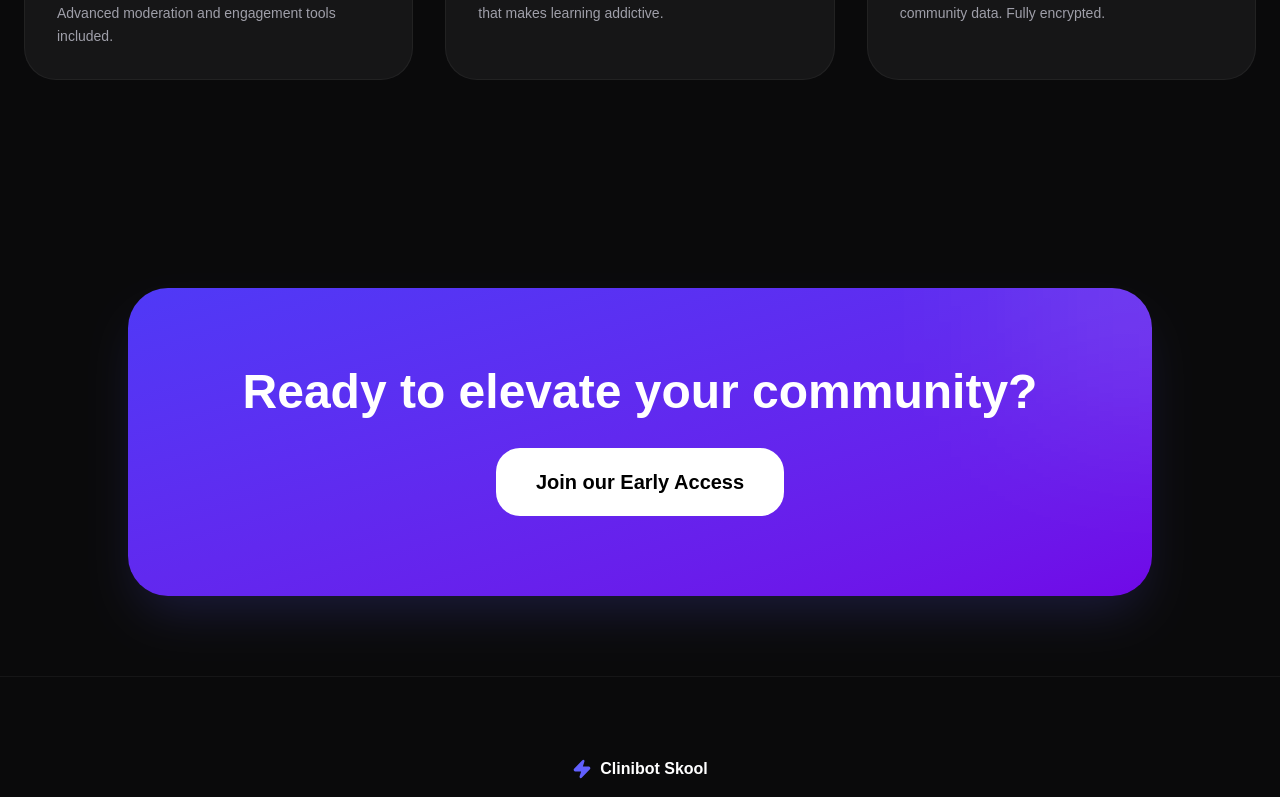
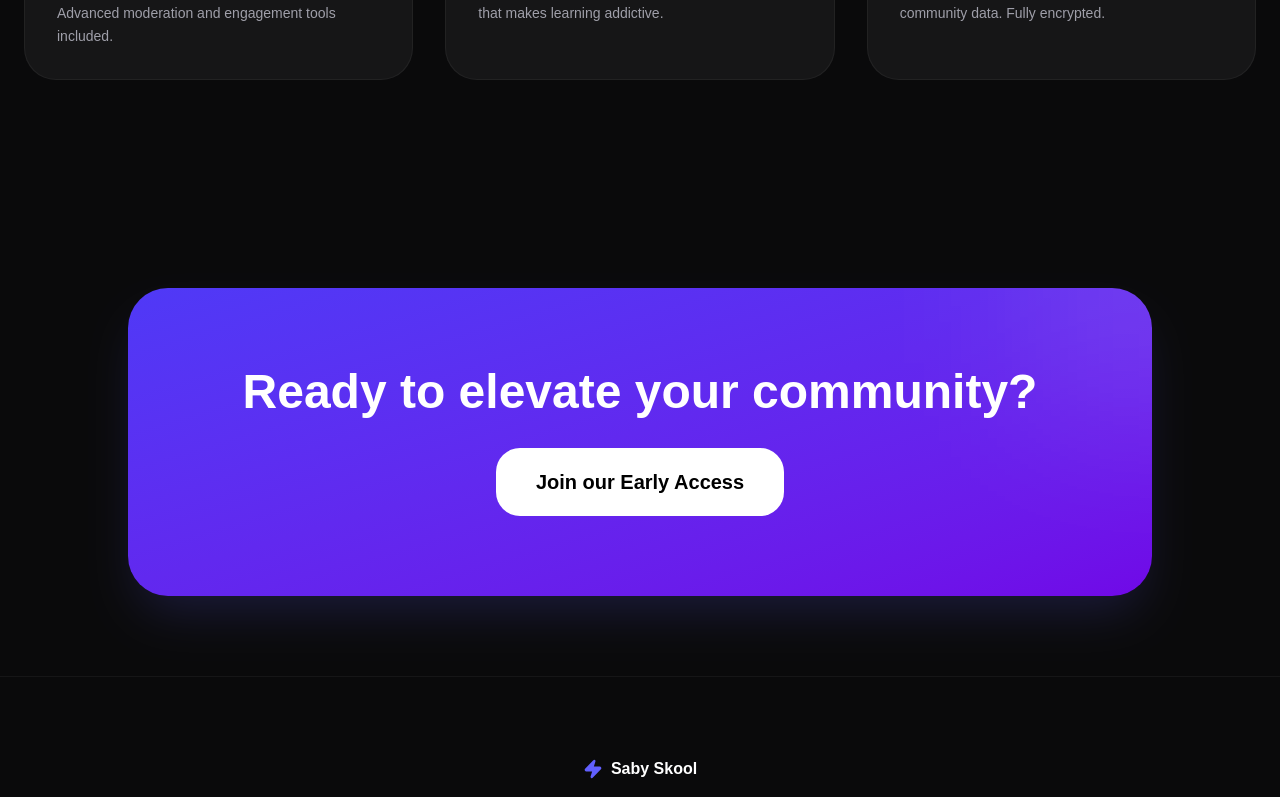
Before and after one commit to Clinibot/skool, a Next.js app: page / in a window 1280 px wide. Shown: the part 2000-2797 px from the top of the page. Built offline with nearby package versions, Linux system fonts and the light colour scheme.

Commit message:
Update landing page branding to Saby and wire up navigation links

```diff
--- a/src/app/page.tsx
+++ b/src/app/page.tsx
@@ -2,6 +2,7 @@
 
 import { motion } from "framer-motion";
 import { Users, GraduationCap, Layout, ArrowRight, Zap, Shield, Star } from "lucide-react";
+import Link from "next/link";
 
 export default function LandingPage() {
   return (
@@ -13,16 +14,16 @@ export default function LandingPage() {
             <div className="w-10 h-10 bg-gradient-to-tr from-indigo-600 to-violet-600 rounded-xl flex items-center justify-center shadow-lg shadow-indigo-500/20">
               <Zap className="w-6 h-6 text-white fill-white" />
             </div>
-            <span className="text-xl font-bold tracking-tight">Clinibot <span className="text-indigo-500">Skool</span></span>
+            <span className="text-xl font-bold tracking-tight">Saby <span className="text-indigo-500">Skool</span></span>
           </div>
           <div className="hidden md:flex items-center gap-8 text-sm font-medium text-zinc-400">
             <a href="#" className="hover:text-white transition-colors">Features</a>
             <a href="#" className="hover:text-white transition-colors">Pricing</a>
             <a href="#" className="hover:text-white transition-colors">Testimonials</a>
           </div>
-          <button className="px-6 py-2.5 bg-white text-black rounded-full font-semibold text-sm hover:bg-zinc-200 transition-all shadow-xl shadow-white/5">
+          <Link href="/register" className="px-6 py-2.5 bg-white text-black rounded-full font-semibold text-sm hover:bg-zinc-200 transition-all shadow-xl shadow-white/5">
             Get Started
-          </button>
+          </Link>
         </div>
       </nav>
 
@@ -47,10 +48,10 @@ export default function LandingPage() {
               Everything you love about Skool, reimagined with a high-end interface, powerful automation, and deep customization.
             </p>
             <div className="flex flex-col sm:flex-row items-center justify-center gap-4">
-              <button className="w-full sm:w-auto px-8 py-4 bg-indigo-600 hover:bg-indigo-500 text-white rounded-2xl font-bold text-lg transition-all flex items-center justify-center gap-2 shadow-2xl shadow-indigo-600/30 group">
+              <Link href="/register" className="w-full sm:w-auto px-8 py-4 bg-indigo-600 hover:bg-indigo-500 text-white rounded-2xl font-bold text-lg transition-all flex items-center justify-center gap-2 shadow-2xl shadow-indigo-600/30 group">
                 Create My Community
                 <ArrowRight className="w-5 h-5 group-hover:translate-x-1 transition-transform" />
-              </button>
+              </Link>
               <button className="w-full sm:w-auto px-8 py-4 bg-white/5 hover:bg-white/10 border border-white/10 text-white rounded-2xl font-bold text-lg transition-all">
                 Watch Demo
               </button>
@@ -135,9 +136,9 @@ export default function LandingPage() {
         <div className="max-w-5xl mx-auto bg-gradient-to-br from-indigo-600 to-violet-700 rounded-[40px] p-12 md:p-20 text-center relative overflow-hidden shadow-2xl shadow-indigo-500/20">
           <div className="absolute top-0 right-0 w-64 h-64 bg-white/10 blur-[80px] -translate-y-1/2 translate-x-1/2" />
           <h2 className="text-4xl md:text-5xl font-black mb-8">Ready to elevate your community?</h2>
-          <button className="px-10 py-5 bg-white text-black rounded-3xl font-bold text-xl hover:scale-105 transition-transform">
+          <Link href="/register" className="inline-block px-10 py-5 bg-white text-black rounded-3xl font-bold text-xl hover:scale-105 transition-transform">
             Join our Early Access
-          </button>
+          </Link>
         </div>
       </section>
 
@@ -145,10 +146,10 @@ export default function LandingPage() {
         <div className="max-w-7xl mx-auto flex flex-col md:row items-center justify-between gap-8">
           <div className="flex items-center gap-2">
             <Zap className="w-5 h-5 text-indigo-500 fill-indigo-500" />
-            <span className="font-bold">Clinibot Skool</span>
+            <span className="font-bold">Saby Skool</span>
           </div>
           <div className="text-zinc-500 text-sm">
-            © 2026 Clinibot Skool. All premium rights reserved.
+            © 2026 Saby Skool. All premium rights reserved.
           </div>
         </div>
       </footer>
```
